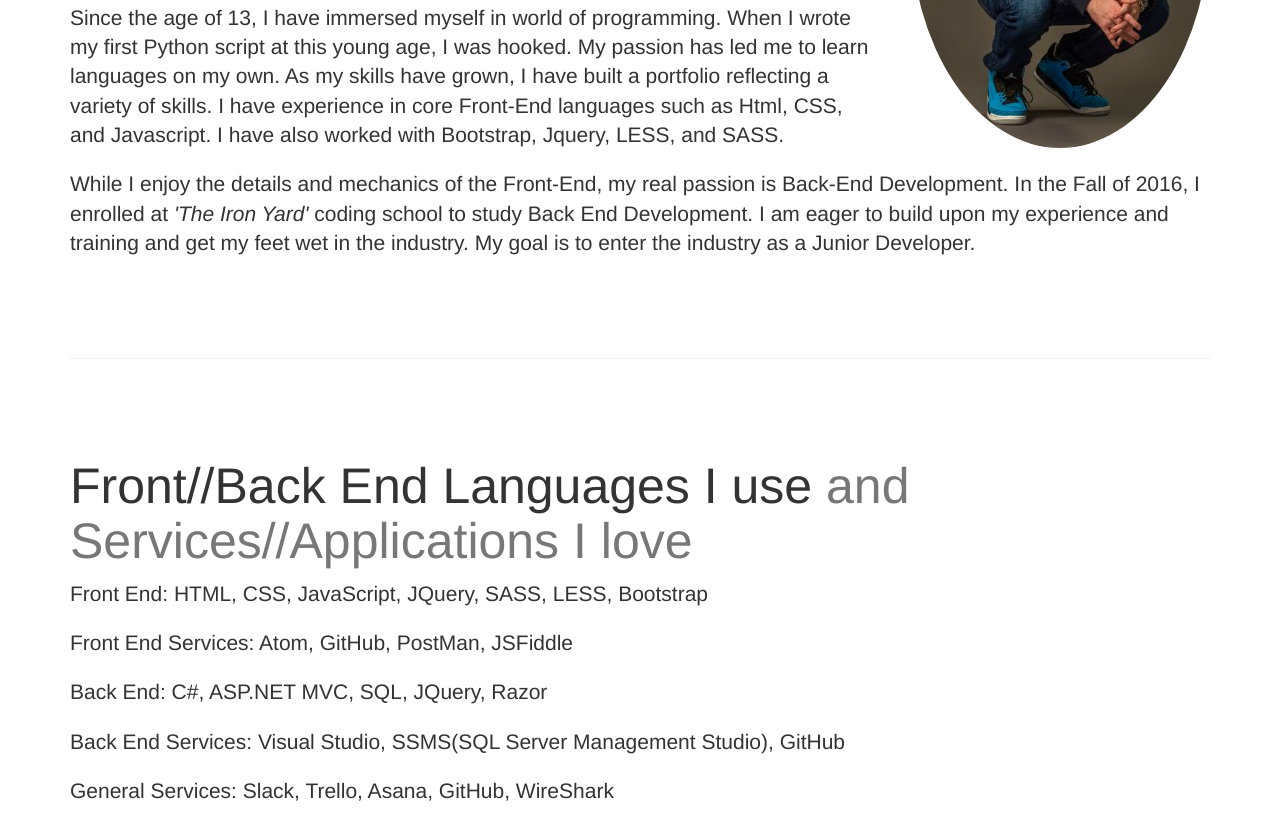
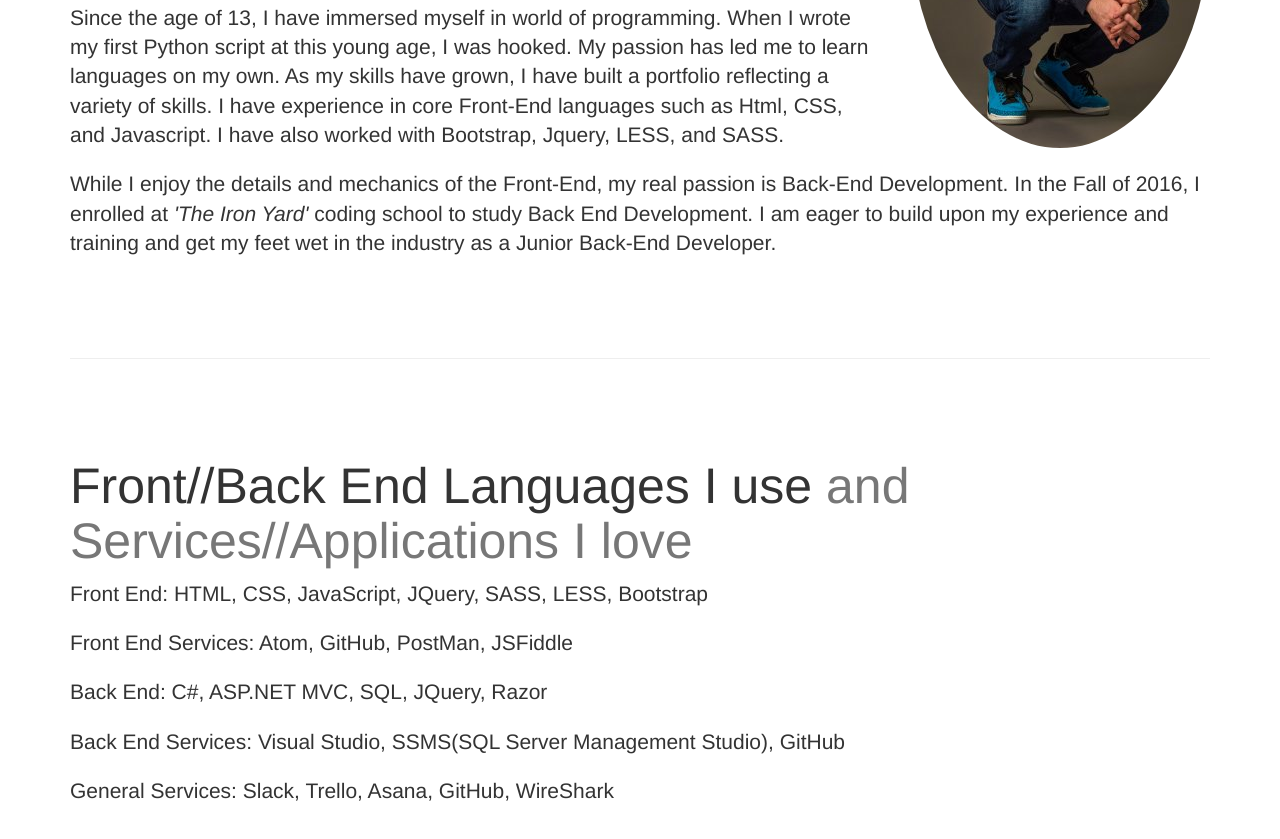
Before and after one commit to Rickmolt3/rickmolt3.github.io, a plain HTML site: page index.html in a window 1280 px wide. Shown: the part 866-1705 px from the top of the page. Drawn offline with Linux system fonts and the light colour scheme.

Commit message:
Tweak
Tweaks

```diff
--- a/index.html
+++ b/index.html
@@ -84,7 +84,7 @@
                 <span class="text-muted">If you want a motivated, smart, personable developer, I am your guy.</span>
             </h2>
             <p class="lead">Since the age of 13, I have immersed myself in world of programming. When I wrote my first Python script at this young age, I was hooked.  My passion has led me to learn languages on my own. As my skills have grown, I have built a portfolio reflecting a variety of skills. I have experience in core Front-End languages such as Html, CSS, and Javascript. I have also worked with Bootstrap, Jquery, LESS, and SASS.</p>
-            <p class="lead">While I enjoy the details and mechanics of the Front-End, my real passion is Back-End Development. In the Fall of 2016, I enrolled at <em>'The Iron Yard'</em> coding school to study Back End Development. I am eager to build upon my experience and training and get my feet wet in the industry. My goal is to enter the industry as a Junior Developer.</p>
+            <p class="lead">While I enjoy the details and mechanics of the Front-End, my real passion is Back-End Development. In the Fall of 2016, I enrolled at <em>'The Iron Yard'</em> coding school to study Back End Development. I am eager to build upon my experience and training and get my feet wet in the industry as a Junior Back-End Developer.</p>
         </div>
 
         <hr class="featurette-divider">
```
